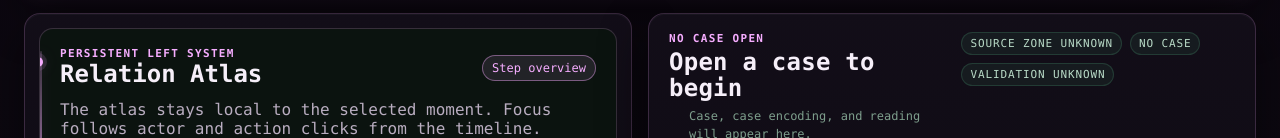
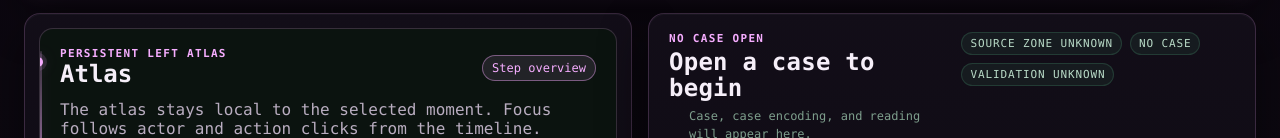
Before and after one commit to CMDR-Kegaira-Ohaya/gfe-engine-exp, a website: page workbench-v3.html in a window 1280 px wide. Shown: the part 192-330 px from the top of the page. Drawn offline with Linux system fonts and the light colour scheme.

Commit message:
ui-v3: align workbench atlas shell copy

```diff
--- a/workbench-v3.html
+++ b/workbench-v3.html
@@ -51,8 +51,8 @@
         <section class="atlas-shell">
           <div class="panel-head">
             <div>
-              <div class="eyebrow">Persistent left system</div>
-              <h2>Relation Atlas</h2>
+              <div class="eyebrow">Persistent left atlas</div>
+              <h2>Atlas</h2>
             </div>
             <span class="badge" id="atlas-status-badge">Step overview</span>
           </div>
```
